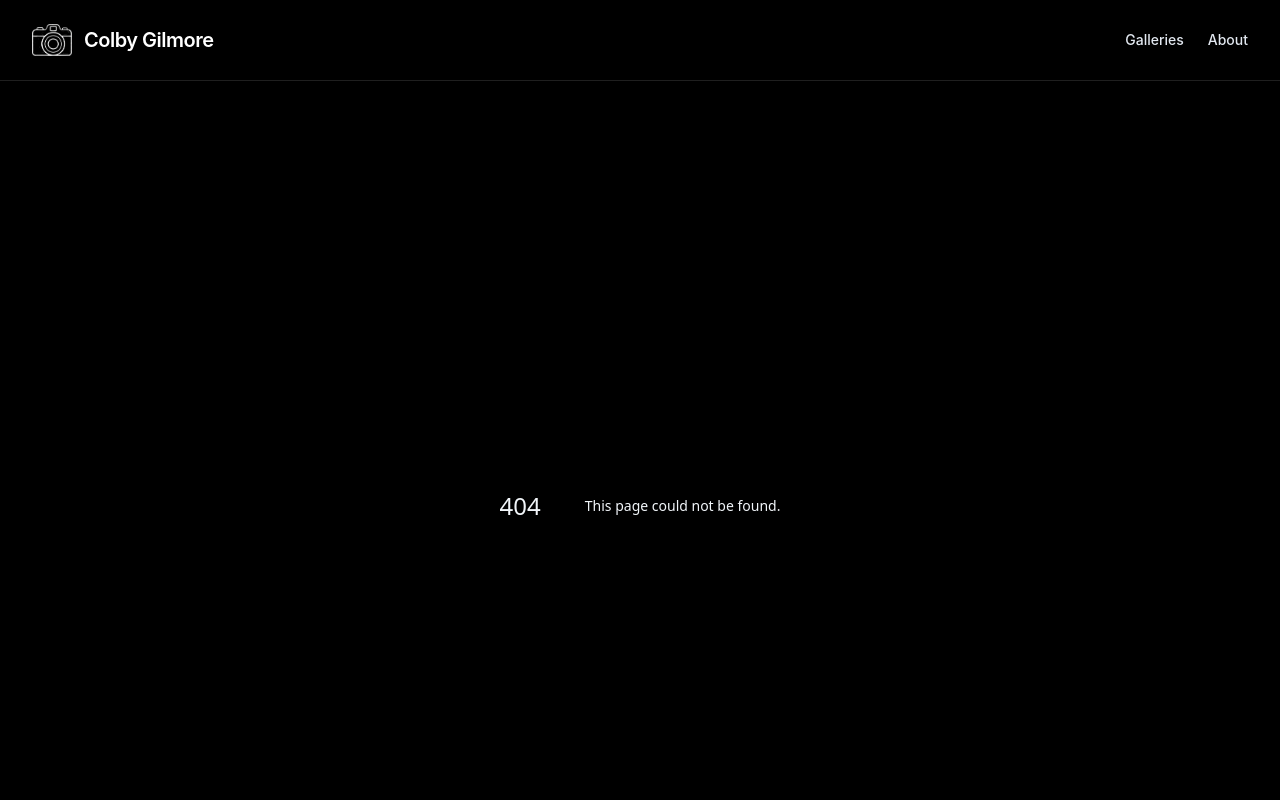
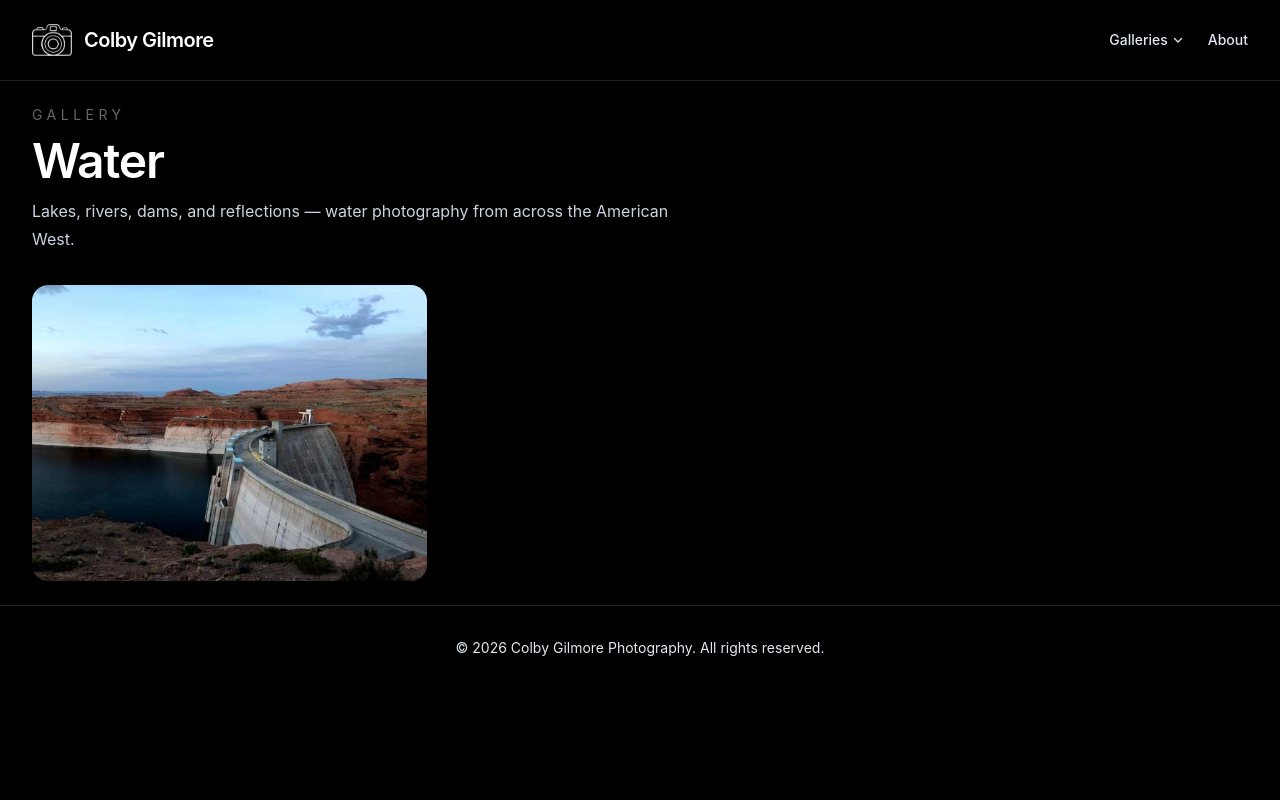
Before and after one commit to colbygilmore/photography-site, a Next.js app: page /galleries/water in a window 1280 px wide. Before the commit this address had no page. Shown: the top 800 px of the page. Built offline with nearby package versions, Linux system fonts and the light colour scheme.

Commit message:
Added photo lightbox component and updated header

```diff
--- /dev/null
+++ b/app/galleries/water/page.tsx
@@ -0,0 +1,53 @@
+'use client';
+import { useState } from 'react';
+import Image from 'next/image';
+import PhotoLightbox from '../../../components/photo-lightbox';
+
+type Photo = { src: string; alt: string };
+
+const photos: Photo[] = [
+  { src: '/photos/glenCanyonDam.jpg', alt: 'Glen Canyon Dam, Arizona' },
+];
+
+export default function WaterGalleryPage() {
+  const [lightboxIndex, setLightboxIndex] = useState<number | null>(null);
+
+  return (
+    <section className="space-y-8">
+      <div className="space-y-3">
+        <p className="text-sm uppercase tracking-[0.32em] text-[#666666]">Gallery</p>
+        <h1 className="text-4xl font-semibold tracking-tight text-white sm:text-5xl">Water</h1>
+        <p className="max-w-2xl text-base leading-7 text-slate-300">
+          Lakes, rivers, dams, and reflections — water photography from across the American West.
+        </p>
+      </div>
+
+      <div className="columns-1 gap-4 sm:columns-2 lg:columns-3">
+        {photos.map((photo, index) => (
+          <div
+            key={photo.src}
+            className="mb-4 break-inside-avoid cursor-pointer overflow-hidden rounded-2xl"
+            onClick={() => setLightboxIndex(index)}
+          >
+            <Image
+              src={photo.src}
+              alt={photo.alt}
+              width={600}
+              height={800}
+              className="w-full object-cover transition duration-300 hover:scale-[1.02] hover:opacity-90"
+            />
+          </div>
+        ))}
+      </div>
+
+      {lightboxIndex !== null && (
+        <PhotoLightbox
+          photos={photos}
+          currentIndex={lightboxIndex}
+          onClose={() => setLightboxIndex(null)}
+          onNavigate={setLightboxIndex}
+        />
+      )}
+    </section>
+  );
+}
--- a/components/header.tsx
+++ b/components/header.tsx
@@ -1,10 +1,5 @@
 import Image from 'next/image';
 import Link from 'next/link';
-
-const navItems = [
-  { href: '/work', label: 'Galleries' },
-  { href: '/about', label: 'About' }
-];
 
 export default function Header() {
   return (
@@ -17,11 +12,25 @@ export default function Header() {
           <span className="text-xl font-semibold tracking-tight">Colby Gilmore</span>
         </Link>
         <nav className="flex items-center gap-6 text-sm font-medium text-slate-200">
-          {navItems.map((item) => (
-            <Link key={item.href} href={item.href} className="transition hover:text-amber-300">
-              {item.label}
-            </Link>
-          ))}
+          <div className="group relative">
+            <span className="flex cursor-default items-center gap-1 transition group-hover:text-amber-300">
+              Galleries
+              <svg className="h-3 w-3" fill="none" viewBox="0 0 24 24" stroke="currentColor" strokeWidth={2.5}>
+                <path strokeLinecap="round" strokeLinejoin="round" d="M19 9l-7 7-7-7" />
+              </svg>
+            </span>
+            <div className="invisible absolute left-0 top-full z-50 pt-2 opacity-0 transition-all group-hover:visible group-hover:opacity-100">
+              <div className="min-w-[140px] rounded-xl border border-slate-800 bg-black py-1 shadow-xl shadow-black/50">
+                <Link
+                  href="/galleries/water"
+                  className="block px-4 py-2 text-slate-200 transition hover:text-amber-300"
+                >
+                  Water
+                </Link>
+              </div>
+            </div>
+          </div>
+          <Link href="/about" className="transition hover:text-amber-300">About</Link>
         </nav>
       </div>
     </header>
--- /dev/null
+++ b/components/photo-lightbox.tsx
@@ -0,0 +1,85 @@
+'use client';
+import { useEffect } from 'react';
+import Image from 'next/image';
+
+type Photo = { src: string; alt: string };
+
+type Props = {
+  photos: Photo[];
+  currentIndex: number;
+  onClose: () => void;
+  onNavigate: (index: number) => void;
+};
+
+export default function PhotoLightbox({ photos, currentIndex, onClose, onNavigate }: Props) {
+  const photo = photos[currentIndex];
+  const total = photos.length;
+
+  useEffect(() => {
+    document.body.style.overflow = 'hidden';
+    return () => { document.body.style.overflow = ''; };
+  }, []);
+
+  useEffect(() => {
+    const handleKey = (e: KeyboardEvent) => {
+      if (e.key === 'Escape') onClose();
+      if (e.key === 'ArrowLeft') onNavigate((currentIndex - 1 + total) % total);
+      if (e.key === 'ArrowRight') onNavigate((currentIndex + 1) % total);
+    };
+    window.addEventListener('keydown', handleKey);
+    return () => window.removeEventListener('keydown', handleKey);
+  }, [currentIndex, total, onClose, onNavigate]);
+
+  return (
+    <div
+      className="fixed inset-0 z-50 flex items-center justify-center bg-black/95"
+      onClick={onClose}
+    >
+      <button
+        onClick={onClose}
+        className="absolute right-4 top-4 z-10 flex h-10 w-10 items-center justify-center rounded-full bg-white/10 text-white text-lg transition hover:bg-white/20"
+        aria-label="Close"
+      >
+        ✕
+      </button>
+
+      <div className="absolute top-4 left-1/2 -translate-x-1/2 text-sm text-slate-400">
+        {currentIndex + 1} / {total}
+      </div>
+
+      {total > 1 && (
+        <button
+          onClick={(e) => { e.stopPropagation(); onNavigate((currentIndex - 1 + total) % total); }}
+          className="absolute left-4 z-10 flex h-12 w-12 items-center justify-center rounded-full bg-white/10 text-white text-3xl transition hover:bg-white/20"
+          aria-label="Previous photo"
+        >
+          ‹
+        </button>
+      )}
+
+      <div
+        className="flex items-center justify-center p-16"
+        onClick={(e) => e.stopPropagation()}
+      >
+        <Image
+          src={photo.src}
+          alt={photo.alt}
+          width={1400}
+          height={900}
+          className="max-h-[85vh] w-auto max-w-[90vw] object-contain"
+          priority
+        />
+      </div>
+
+      {total > 1 && (
+        <button
+          onClick={(e) => { e.stopPropagation(); onNavigate((currentIndex + 1) % total); }}
+          className="absolute right-4 z-10 flex h-12 w-12 items-center justify-center rounded-full bg-white/10 text-white text-3xl transition hover:bg-white/20"
+          aria-label="Next photo"
+        >
+          ›
+        </button>
+      )}
+    </div>
+  );
+}
```
Also changed, not shown: 1 other file (tests, documents, lock files or other folders).
